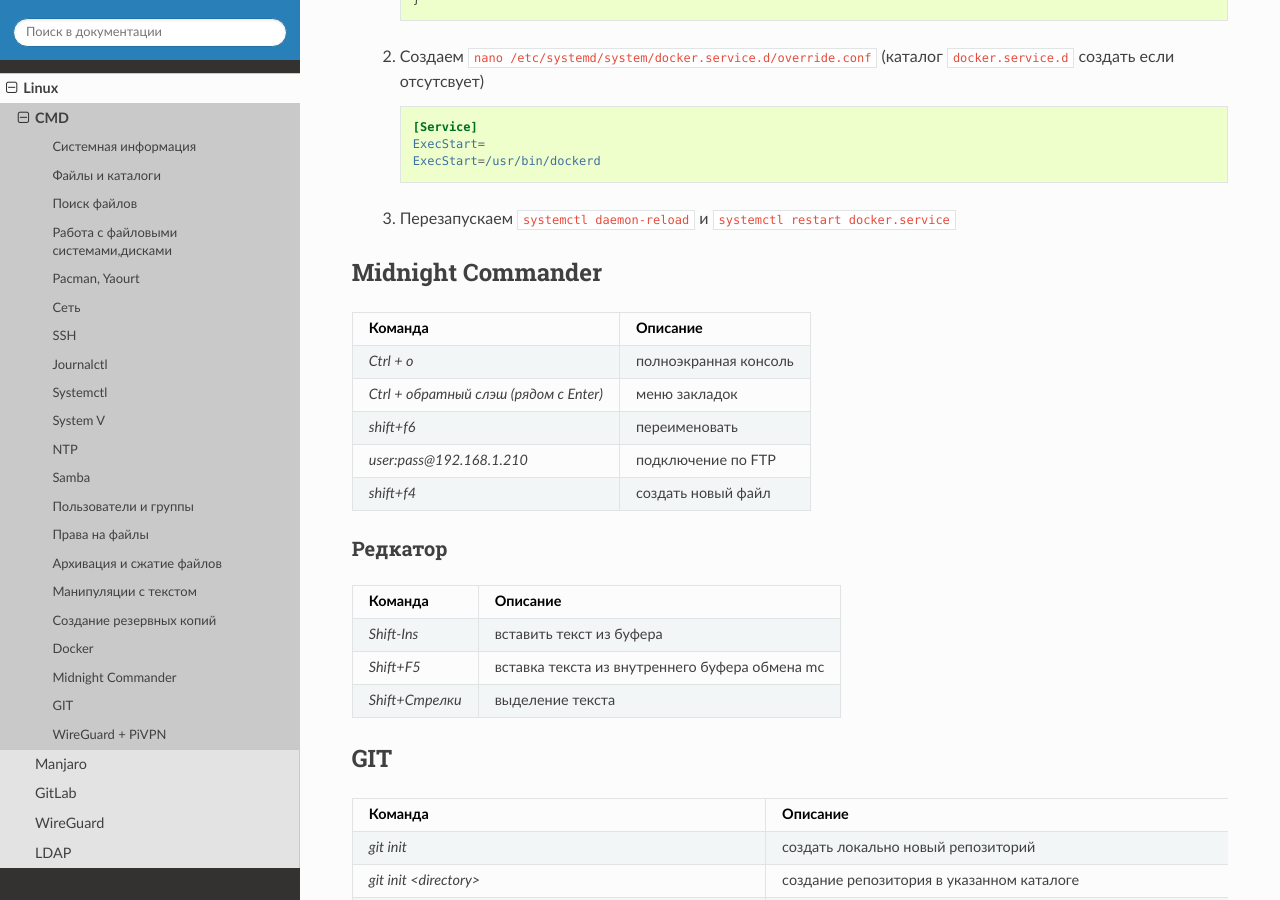
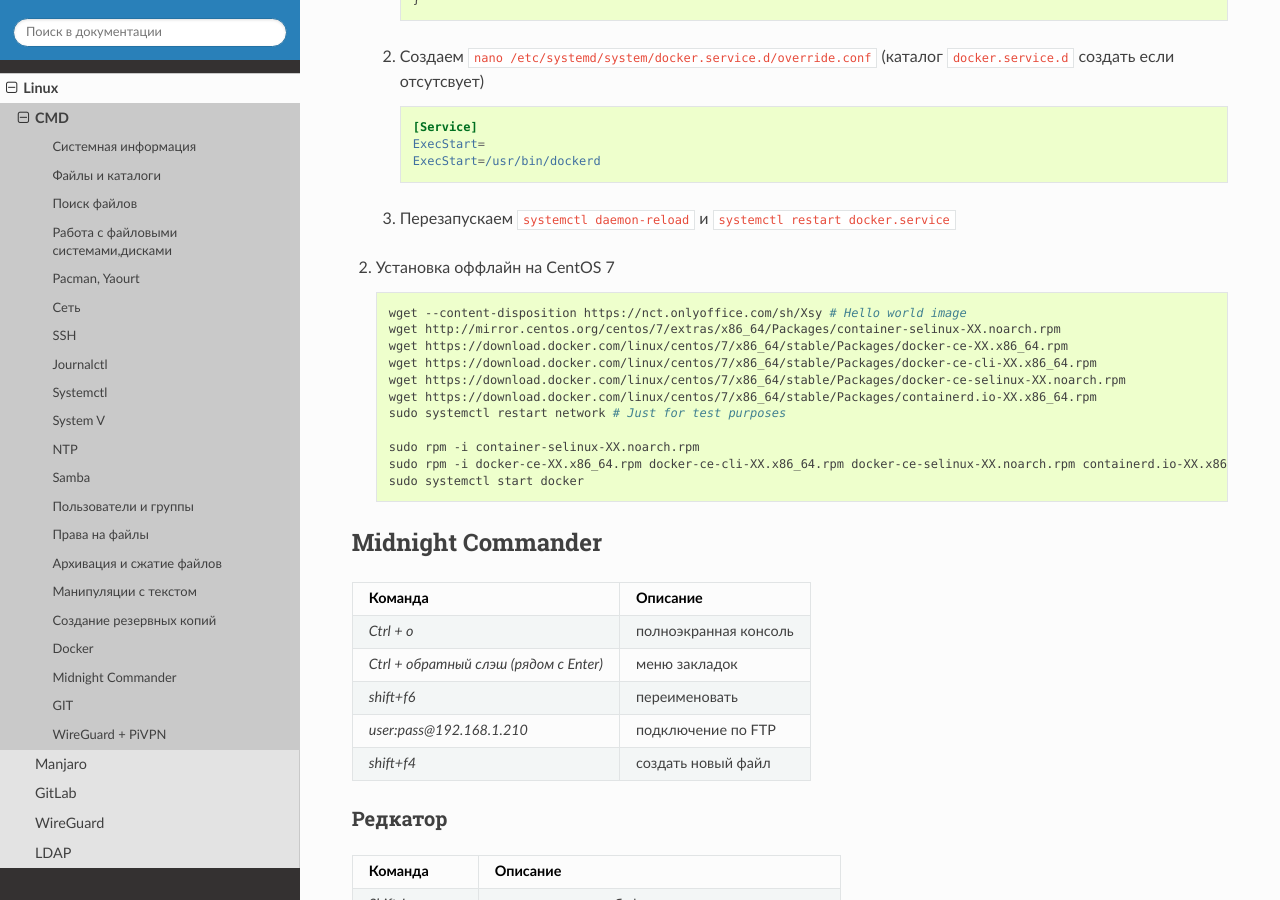
Before and after one commit to svyatoslav-p/general_notes, a Sphinx documentation site: the page built from source/linux/cmd_general.rst, in a window 1280 px wide and 900 px high, scrolled down 9078 px. Built offline with Sphinx 7.4.7 and the Read the Docs theme 2.0.0, drawn with Linux system fonts in a browser that asks for light colours.

```diff
--- a/source/linux/cmd_general.rst
+++ b/source/linux/cmd_general.rst
@@ -546,6 +546,22 @@ Docker
 
    #. Перезапускаем ``systemctl daemon-reload`` и ``systemctl restart docker.service``
 
+#. Установка оффлайн на CentOS 7
+
+   .. code-block:: bash
+
+      wget --content-disposition https://nct.onlyoffice.com/sh/Xsy # Hello world image
+      wget http://mirror.centos.org/centos/7/extras/x86_64/Packages/container-selinux-XX.noarch.rpm
+      wget https://download.docker.com/linux/centos/7/x86_64/stable/Packages/docker-ce-XX.x86_64.rpm
+      wget https://download.docker.com/linux/centos/7/x86_64/stable/Packages/docker-ce-cli-XX.x86_64.rpm
+      wget https://download.docker.com/linux/centos/7/x86_64/stable/Packages/docker-ce-selinux-XX.noarch.rpm
+      wget https://download.docker.com/linux/centos/7/x86_64/stable/Packages/containerd.io-XX.x86_64.rpm
+      sudo systemctl restart network # Just for test purposes
+
+      sudo rpm -i container-selinux-XX.noarch.rpm
+      sudo rpm -i docker-ce-XX.x86_64.rpm docker-ce-cli-XX.x86_64.rpm docker-ce-selinux-XX.noarch.rpm containerd.io-XX.x86_64.rpm
+      sudo systemctl start docker
+
 Midnight Commander
 ******************
 
```
Also changed, not shown: source/linux/ldap.rst (+19 -0 lines), source/linux/linux_files/ldap/krb5.conf (added, +18 -0 lines), source/linux/linux_files/ldap/smb.conf (added, +18 -0 lines), 9 other files.
